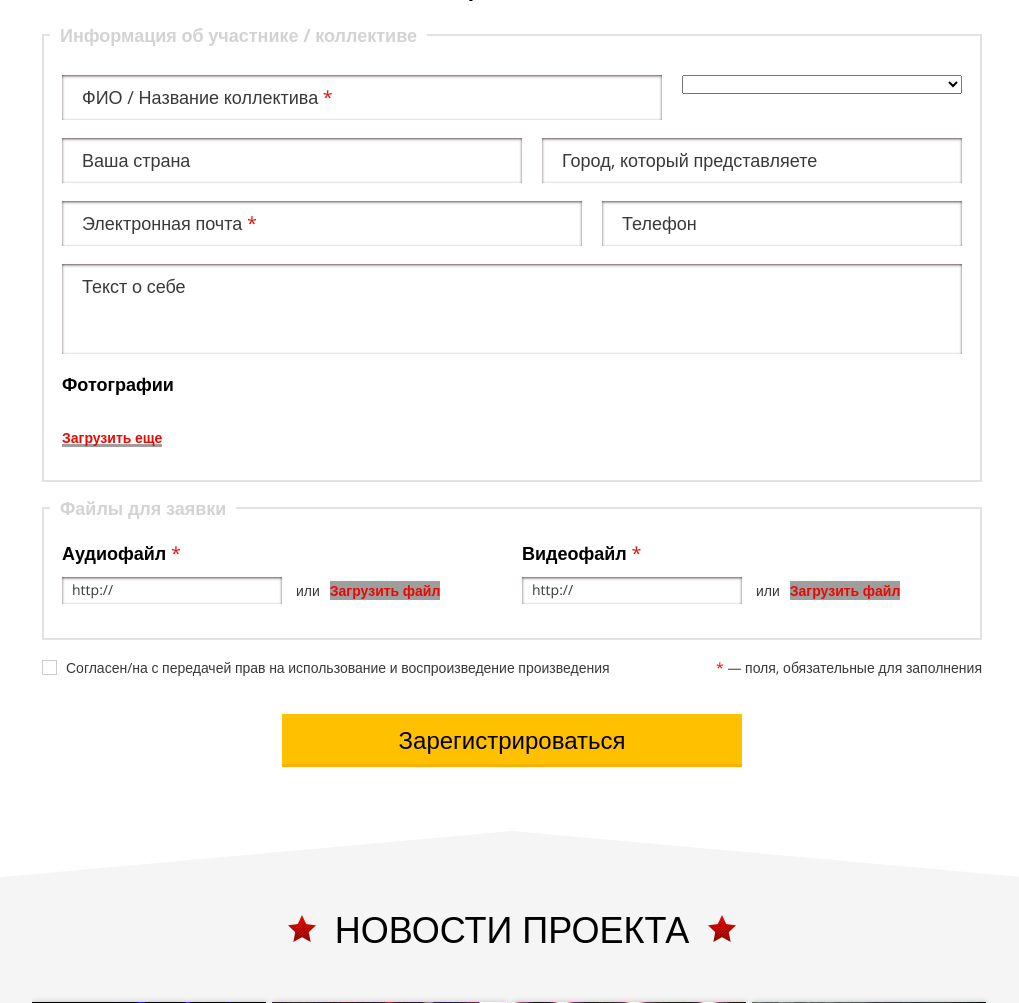
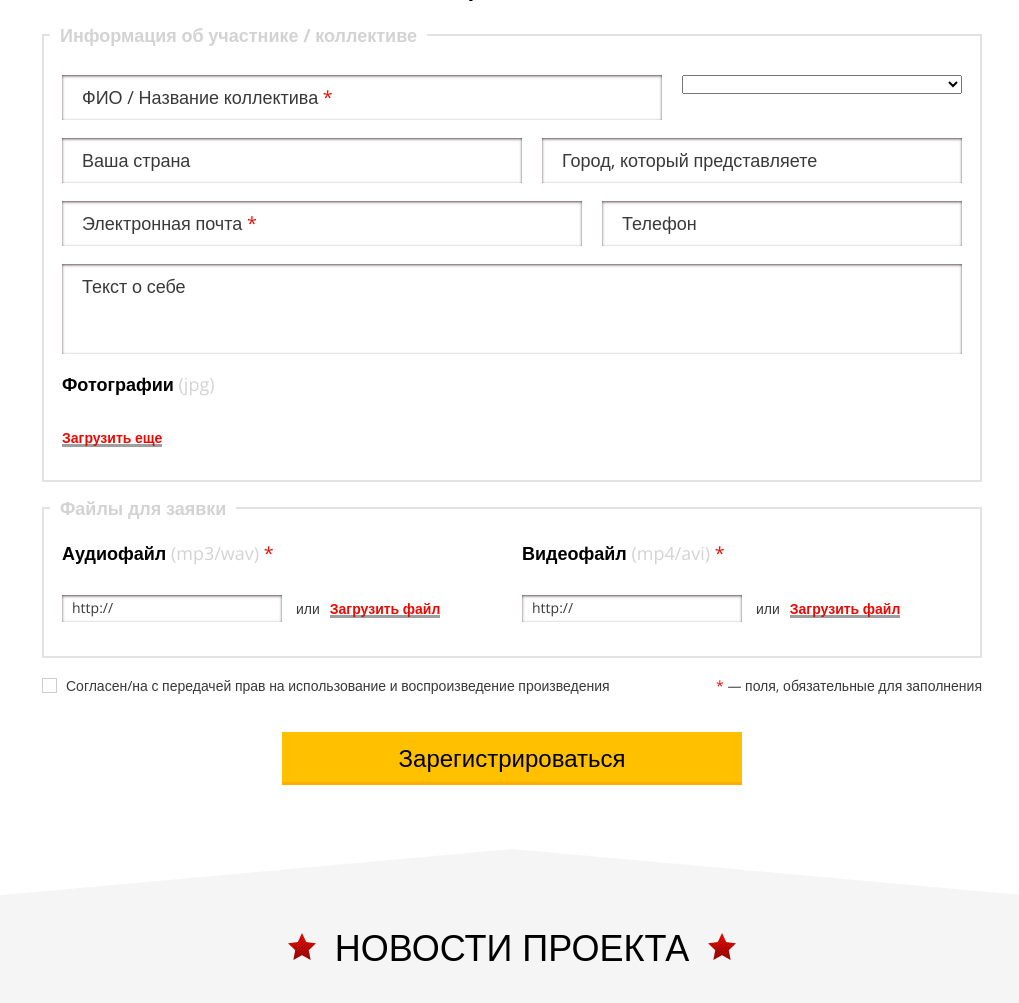
Before and after one commit to htmltest/project31, a PHP site: page / in a window 1280 px wide. Shown: the part 1826-2829 px from the top of the page, without its empty margins (128-1147 px from the left). Run offline with PHP 8.4, Linux system fonts and the light colour scheme; some libraries are stand-ins or nearby versions; some web fonts are replaced; grey boxes are pictures that could not be loaded.

Commit message:
update 1185 fix

```diff
--- a/css/styles.css
+++ b/css/styles.css
@@ -178,10 +178,12 @@ legend {position:absolute; left:6px; top:-10px; background:#fff; color:#d4d3d3;
 .form-select select {width:100%}
 .form-subtitle {font-size:18px; line-height:18px; font-weight:bold; color:#000; padding:3px 0 0 0; margin:0 0 18px 0}
 .form-subtitle span {font-weight:normal; color:#ea0c04}
+.form-subtitle em {font-style:normal; font-weight:normal; color:#d4d3d3}
 .form-submit {text-align:center; padding:37px 0 0 0}
 .form-submit input {vertical-align:top; width:460px; height:53px; border:none; cursor:pointer; margin:0; padding:0; outline:none; background:url(../images/submit.png); font:24px/53px ProximaNovaRegular, sans-serif; color:#000; -webkit-appearance:none}
 .form-submit input:hover {color:#fff; background-position:left -53px}
 .form-submit input:active {background-position:left -106px}
+form.disabled .form-submit {opacity:.5; filter:progid:DXImageTransform.Microsoft.Alpha(opacity=50); cursor:default}
 
 .window-import-link {width:100%; height:20px; position:relative; overflow:hidden}
 .window-import-link:after {content:"."; display:block; clear:both; visibility:hidden; height:0}
@@ -219,15 +221,7 @@ legend {position:absolute; left:6px; top:-10px; background:#fff; color:#d4d3d3;
 .form-filelink-top:after {content:"."; display:block; clear:both; visibility:hidden; height:0}
 .form-filelink-top .form-input input {width:200px; padding:4px 10px 5px 10px; height:18px; font-size:14px; line-height:18px}
 .form-filelink-top-or {float:left; padding:0 10px 0 14px; line-height:27px}
-.form-filelink-top-file {float:left; font-weight:bold; line-height:27px; overflow:hidden; position:relative}
-.form-filelink-top-file span {color:#ea0800; background:url(../images/dots-1.png) repeat-x left bottom}
-.form-filelink-top-file:hover span {background:none}
-.form-filelink-top-file input {height:200px; position:absolute; top:0; right:0; opacity:0; filter:progid:DXImageTransform.Microsoft.Alpha(opacity=0); cursor:pointer; font-size:200px; background:url(../images/blank.gif); z-index:2}
-.form-filelink-value {line-height:19px; display:none; padding:0 0 14px 0}
-.form-filelink-value strong {vertical-align:middle; width:19px; height:19px; background:url(../images/file-del.png); cursor:pointer; display:inline-block; margin:0 0 0 10px}
-.form-filelink-top-url {float:left; line-height:27px; display:none}
-.form-filelink-top-url span {color:#ea0800; background:url(../images/dots-1.png) repeat-x left bottom; font-weight:bold; cursor:pointer}
-.form-filelink-top-url span:hover {background:none}
+.form-filelink-top-file {float:left; padding:5px 0 0 0; position:relative}
 
 #news {background:#f5f5f5 url(../images/news-bg.png) no-repeat center top; position:relative; z-index:2; margin:0 0 -36px 0; padding:83px 0 0 0}
 .news-inner {width:960px; margin:0 auto}
--- a/index.html
+++ b/index.html
@@ -114,7 +114,7 @@
                             Смешанные жанры - фьюжн.
                         </div>
                         <div class="form-title">Регистрация на проекте</div>
-                        <form action="#" method="post" class="fileupload" enctype="multipart/form-data">
+                        <form action="#" method="post" enctype="multipart/form-data">
                             <fieldset>
                                 <legend>Информация об участнике / коллективе</legend>
                                 <div class="reg-fieldset-1">
@@ -142,7 +142,8 @@
                                     <div class="form-row">
                                         <div class="form-input form-input-6"><span>Текст о себе</span><textarea name="about" rows="5" cols="10"/></textarea></div>
                                     </div>
-                                    <div class="form-subtitle">Фотографии</div>
+                                    <div class="form-subtitle">Фотографии <em>(jpg)</em></div>
+                                    <div id="fileupload-foto">
                                         <div class="files-list">
                                             <table role="presentation">
                                                 <tbody class="files">
@@ -152,7 +153,8 @@
                                         <div class="window-import-link">
                                             <div class="fileinput-button">
                                                 <span>Загрузить еще</span>
-                                            <input type="file" name="files[]" multiple />
+                                                <input type="file" name="files[]" />
+                                            </div>
                                         </div>
                                     </div>
 
@@ -194,26 +196,48 @@
                                 <legend>Файлы для заявки</legend>
                                 <div class="reg-fieldset-2-cols">
                                     <div class="reg-fieldset-2-col-1">
-                                        <div class="form-subtitle">Аудиофайл <span>*</span></div>
-                                        <div class="form-filelink">
-                                            <div class="form-filelink-value"><span></span><strong></strong></div>
+                                        <div class="form-subtitle">Аудиофайл <em>(mp3/wav)</em> <span>*</span></div>
+                                        <div class="form-filelink" id="fileupload-audio">
+                                            <div class="files-list">
+                                                <table role="presentation">
+                                                    <tbody class="files">
+                                                    </tbody>
+                                                </table>
+                                            </div>
                                             <div class="form-filelink-top">
                                                 <div class="form-input"><input type="text" name="url1" value="http://" /></div>
                                                 <div class="form-filelink-top-or">или</div>
-                                                <div class="form-filelink-top-file"><span rel="Загрузить заново" rev="Загрузить файл">Загрузить файл</span><input type="file" name="file1" value=""></div>
-                                                <div class="form-filelink-top-url">&nbsp;/ <span>Вставить ссылку</span></div>
+                                                <div class="form-filelink-top-file">
+                                                    <div class="window-import-link">
+                                                        <div class="fileinput-button">
+                                                            <span>Загрузить файл</span>
+                                                            <input type="file" name="files[]" />
+                                                        </div>
+                                                    </div>
+                                                </div>
                                             </div>
                                         </div>
                                     </div>
                                     <div class="reg-fieldset-2-col-2">
-                                        <div class="form-subtitle">Видеофайл <span>*</span></div>
-                                        <div class="form-filelink">
-                                            <div class="form-filelink-value"><span></span><strong></strong></div>
+                                        <div class="form-subtitle">Видеофайл <em>(mp4/avi)</em> <span>*</span></div>
+                                        <div class="form-filelink" id="fileupload-video">
+                                            <div class="files-list">
+                                                <table role="presentation">
+                                                    <tbody class="files">
+                                                    </tbody>
+                                                </table>
+                                            </div>
                                             <div class="form-filelink-top">
-                                                <div class="form-input"><input type="text" name="url1" value="http://" /></div>
+                                                <div class="form-input"><input type="text" name="url2" value="http://" /></div>
                                                 <div class="form-filelink-top-or">или</div>
-                                                <div class="form-filelink-top-file"><span rel="Загрузить заново" rev="Загрузить файл">Загрузить файл</span><input type="file" name="file1" value=""></div>
-                                                <div class="form-filelink-top-url">&nbsp;/ <span>Вставить ссылку</span></div>
+                                                <div class="form-filelink-top-file">
+                                                    <div class="window-import-link">
+                                                        <div class="fileinput-button">
+                                                            <span>Загрузить файл</span>
+                                                            <input type="file" name="files[]" />
+                                                        </div>
+                                                    </div>
+                                                </div>
                                             </div>
                                         </div>
                                     </div>
```
Also changed, not shown: js/tools.js (+44 -16 lines). Lines whose indentation alone changed are shown as unchanged.
